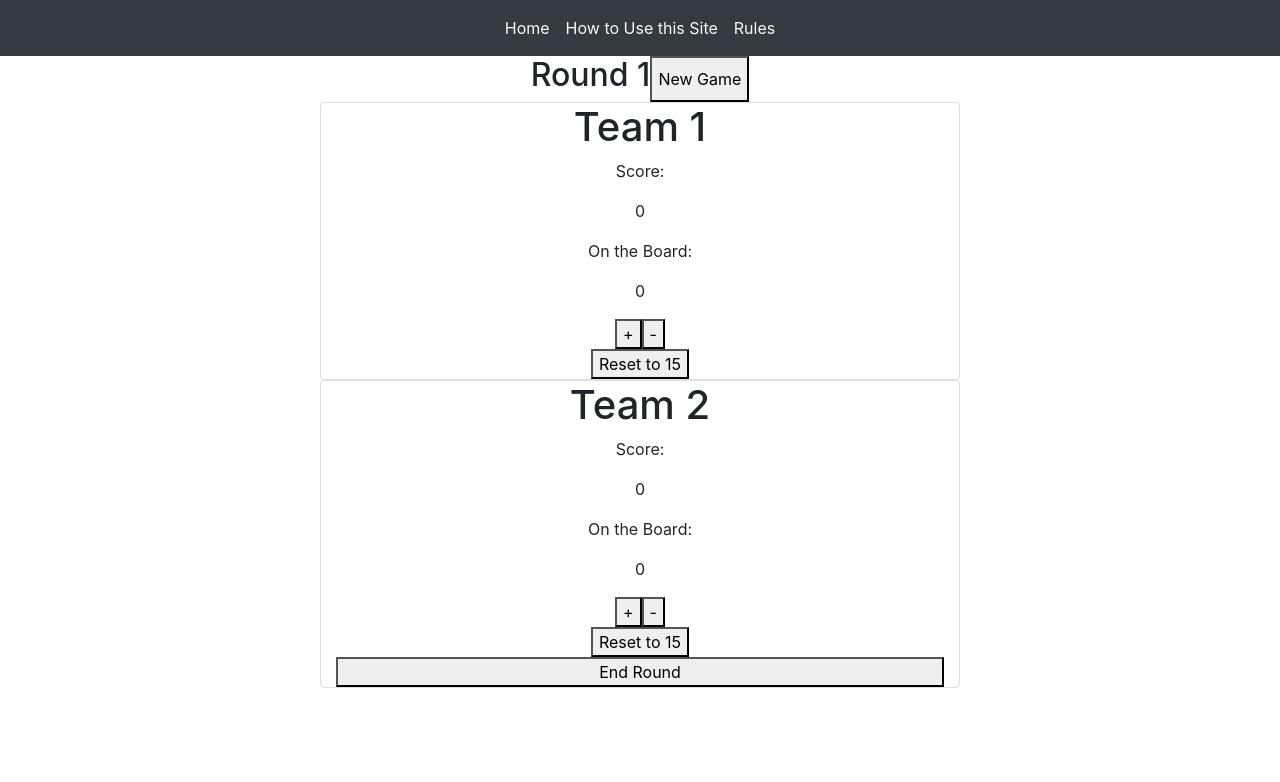
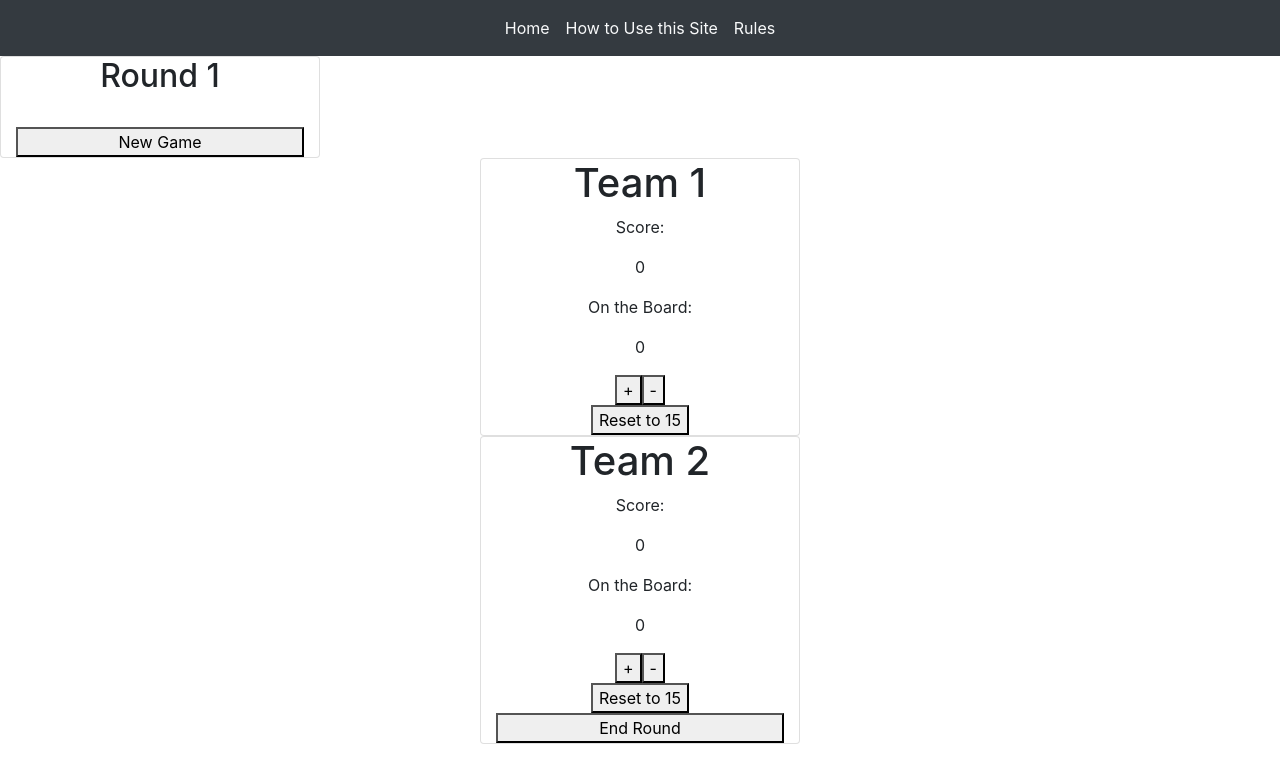
Before and after one commit to KynanPacheco/washerscoreboard.com, a plain HTML site: page index.html in a window 1280 px wide. Drawn offline with nearby package versions, Linux system fonts and the light colour scheme.

Commit message:
revert and rework formatting

```diff
--- a/index.html
+++ b/index.html
@@ -30,12 +30,12 @@
 		</ul>
 	</nav>
 
-	<div class="d-flex justify-content-center">
+	<div class="card col-sm-3 text-center"">
 		<h2 id="round">Round 1</h2><br>
 		<button id="newGame" onClick="newGame()">New Game</button>
 	</div>
 	<div class="d-flex justify-content-center">
-	<div class="card col-sm-6 text-center">
+	<div class="card col-sm-3 text-center">
 		<div class="container">
 			<h1>Team 1</h1>
 			<p>Score:</p><p id="score1">0 </p><p>On the Board:</p><p id="board1">0</p>
@@ -46,7 +46,7 @@
 	</div>
 
 	<div class="d-flex justify-content-center">
-	<div class="card col-sm-6 text-center">
+	<div class="card col-sm-3 text-center">
 		<div class="container">
 			<h1>Team 2</h1>
 			<p>Score:</p><p id="score2">0 </p><p>On the Board:</p><p id="board2">0</p>
```
